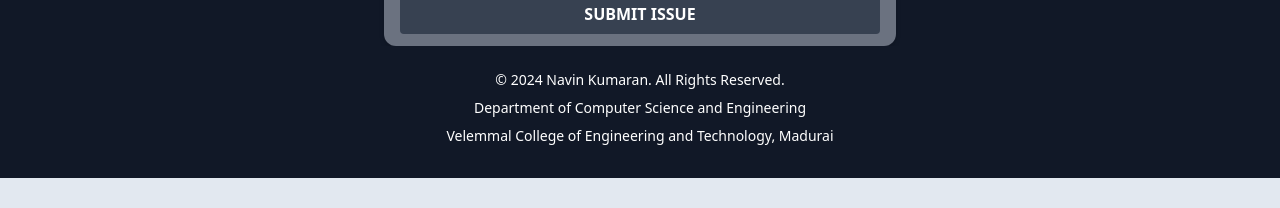
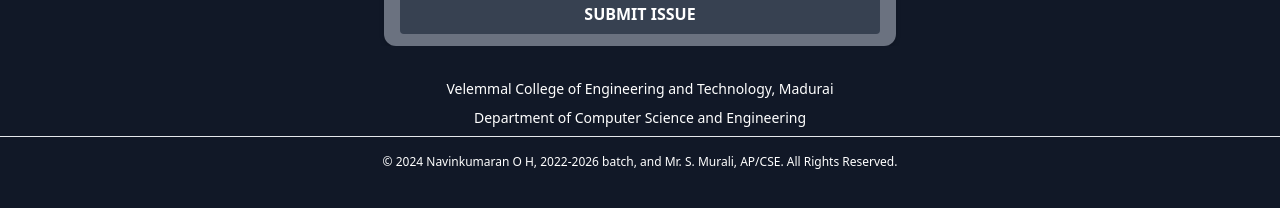
Before and after one commit to Navin2k4/CGPA_Calculator, a React (Vite) app in the folder client/: page / in a window 1280 px wide. Shown: the part 848-1056 px from the top of the page. Before the commit the page ends 1026 px from the top, so only its background shows below. Built offline with nearby package versions, Linux system fonts and the light colour scheme; no server answers.

Commit message:
Footer Updated

```diff
--- a/client/src/components/FooterComp.jsx
+++ b/client/src/components/FooterComp.jsx
@@ -2,9 +2,10 @@
     return (
         <footer className="bg-gray-900 text-white py-6">
             <div className="container mx-auto text-center">
-                <p className="text-sm mb-2">&copy; 2024 Navin Kumaran. All Rights Reserved.</p>
-                <p className="text-sm mx-2">Department of Computer Science and Engineering</p>
-                <p className="text-sm m-2">Velemmal College of Engineering and Technology, Madurai</p>
+                <p className="text-[14px] m-2">Velemmal College of Engineering and Technology, Madurai</p>
+                <p className="text-[14px] m-2">Department of Computer Science and Engineering</p>
+                <hr></hr>
+                <p className="text-[12px] m-4">&copy; {new Date().getFullYear()} Navinkumaran O H, 2022-2026 batch, and Mr. S. Murali, AP/CSE. All Rights Reserved.</p>
             </div>
         </footer>
     )
```
